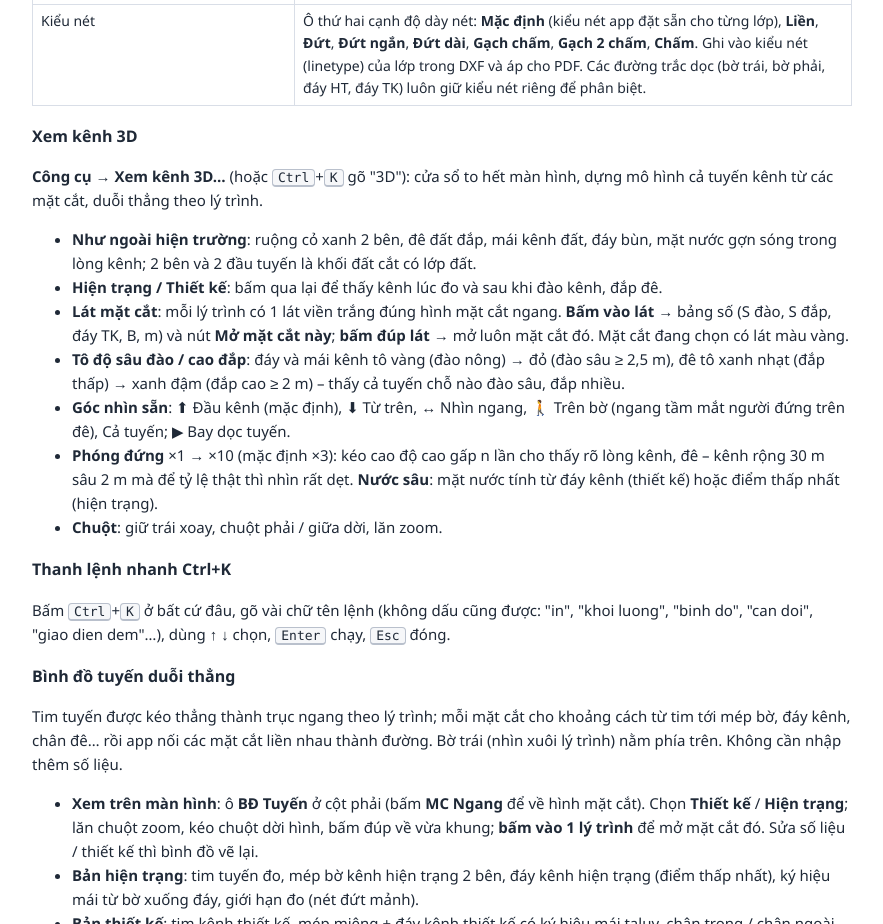
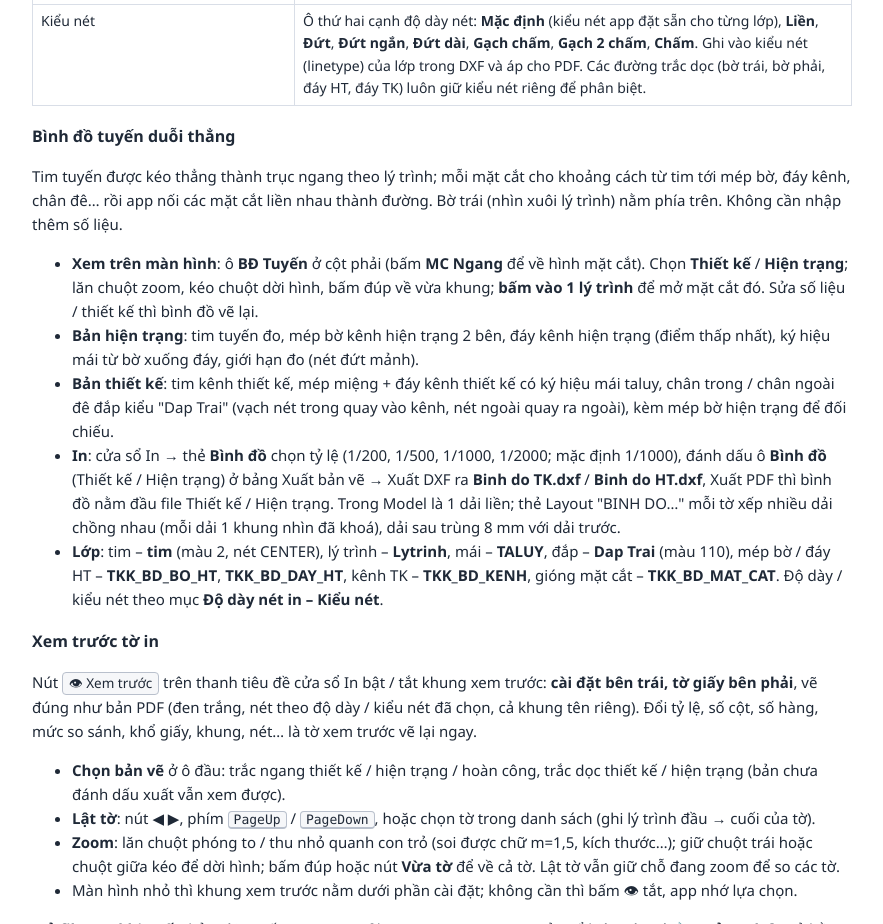
Before and after one commit to tkk360plus/tkk360plus.github.io, a plain HTML site: page huong-dan.html in a window 1280 px wide. Shown: the part 10262-11186 px from the top of the page, without its empty margins (198-1081 px from the left). Drawn offline with Linux system fonts and the light colour scheme.

Commit message:
Cap nhat huong-dan.html (v9)

```diff
--- a/huong-dan.html
+++ b/huong-dan.html
@@ -278,19 +278,6 @@ ol.steps > li { margin-bottom: 6px; }
   <tr><td>Độ dày nét in (mm)</td><td>Chọn độ dày nét cho từng nhóm: mặt cắt hiện trạng (mặc định 0.25), mặt cắt thiết kế – kênh, đê, đáy TK trắc dọc (mặc định 0.50), tim, đường gióng, khung bảng (mặc định mảnh). App ghi vào <b>độ dày nét (lineweight) của lớp</b>, không vẽ width cứng – mở trong AutoCAD vẫn chỉnh lại được ở Layer hoặc bảng nét in; bật nút <b>LWT</b> để thấy độ dày trên màn hình.</td></tr>
   <tr><td>Kiểu nét</td><td>Ô thứ hai cạnh độ dày nét: <b>Mặc định</b> (kiểu nét app đặt sẵn cho từng lớp), <b>Liền</b>, <b>Đứt</b>, <b>Đứt ngắn</b>, <b>Đứt dài</b>, <b>Gạch chấm</b>, <b>Gạch 2 chấm</b>, <b>Chấm</b>. Ghi vào kiểu nét (linetype) của lớp trong DXF và áp cho PDF. Các đường trắc dọc (bờ trái, bờ phải, đáy HT, đáy TK) luôn giữ kiểu nét riêng để phân biệt.</td></tr>
 </table>
-<h3 id="ba-chieu">Xem kênh 3D</h3>
-<p><span class="path">Công cụ → Xem kênh 3D…</span> (hoặc <kbd>Ctrl</kbd>+<kbd>K</kbd> gõ "3D"): cửa sổ to hết màn hình, dựng mô hình cả tuyến kênh từ các mặt cắt, duỗi thẳng theo lý trình.</p>
-<ul>
-  <li><b>Như ngoài hiện trường</b>: ruộng cỏ xanh 2 bên, đê đất đắp, mái kênh đất, đáy bùn, mặt nước gợn sóng trong lòng kênh; 2 bên và 2 đầu tuyến là khối đất cắt có lớp đất.</li>
-  <li><b>Hiện trạng / Thiết kế</b>: bấm qua lại để thấy kênh lúc đo và sau khi đào kênh, đắp đê.</li>
-  <li><b>Lát mặt cắt</b>: mỗi lý trình có 1 lát viền trắng đúng hình mặt cắt ngang. <b>Bấm vào lát</b> → bảng số (S đào, S đắp, đáy TK, B, m) và nút <b>Mở mặt cắt này</b>; <b>bấm đúp lát</b> → mở luôn mặt cắt đó. Mặt cắt đang chọn có lát màu vàng.</li>
-  <li><b>Tô độ sâu đào / cao đắp</b>: đáy và mái kênh tô vàng (đào nông) → đỏ (đào sâu ≥ 2,5 m), đê tô xanh nhạt (đắp thấp) → xanh đậm (đắp cao ≥ 2 m) – thấy cả tuyến chỗ nào đào sâu, đắp nhiều.</li>
-  <li><b>Góc nhìn sẵn</b>: ⬆ Đầu kênh (mặc định), ⬇ Từ trên, ↔ Nhìn ngang, 🚶 Trên bờ (ngang tầm mắt người đứng trên đê), Cả tuyến; ▶ Bay dọc tuyến.</li>
-  <li><b>Phóng đứng</b> ×1 → ×10 (mặc định ×3): kéo cao độ cao gấp n lần cho thấy rõ lòng kênh, đê – kênh rộng 30 m sâu 2 m mà để tỷ lệ thật thì nhìn rất dẹt. <b>Nước sâu</b>: mặt nước tính từ đáy kênh (thiết kế) hoặc điểm thấp nhất (hiện trạng).</li>
-  <li><b>Chuột</b>: giữ trái xoay, chuột phải / giữa dời, lăn zoom.</li>
-</ul>
-<h3 id="ctrl-k">Thanh lệnh nhanh Ctrl+K</h3>
-<p>Bấm <kbd>Ctrl</kbd>+<kbd>K</kbd> ở bất cứ đâu, gõ vài chữ tên lệnh (không dấu cũng được: "in", "khoi luong", "binh do", "can doi", "giao dien dem"…), dùng ↑ ↓ chọn, <kbd>Enter</kbd> chạy, <kbd>Esc</kbd> đóng.</p>
 <h3 id="binh-do">Bình đồ tuyến duỗi thẳng</h3>
 <p>Tim tuyến được kéo thẳng thành trục ngang theo lý trình; mỗi mặt cắt cho khoảng cách từ tim tới mép bờ, đáy kênh, chân đê… rồi app nối các mặt cắt liền nhau thành đường. Bờ trái (nhìn xuôi lý trình) nằm phía trên. Không cần nhập thêm số liệu.</p>
 <ul>
```
